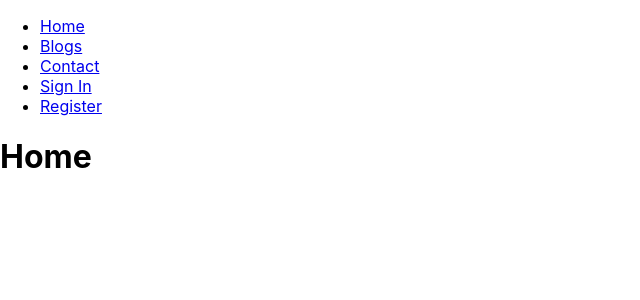
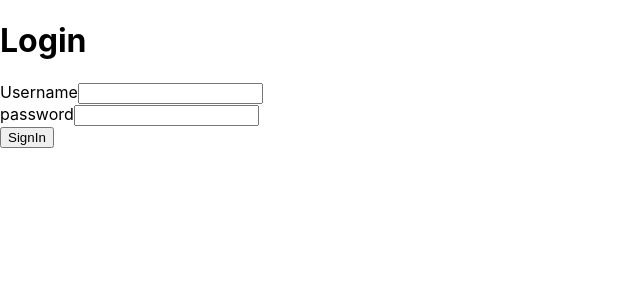
Before and after one commit to nsilz44/story-blog, a React (Create React App) app in the folder client/: page / in a window 1280 px wide. Shown: the top 300 px of the page, without its empty margins (0-640 px from the left). Built offline with nearby package versions, Linux system fonts and the light colour scheme.

Commit message:
client side token

```diff
--- a/client/src/App.js
+++ b/client/src/App.js
@@ -1,4 +1,5 @@
 import "./App.css";
+import React ,{ useState } from "react";
 import { BrowserRouter, Routes, Route } from "react-router-dom";
 import Layout from "./pages/Layout";
 import Home from "./pages/Home";
@@ -11,6 +12,12 @@ import Register from "./pages/Register";
 import Verification from "./pages/Verification";
 
 function App() {
+  const [token, setToken] = useState('');
+
+  if(!token) {
+    return <SignIn setToken={setToken} />
+  }
+
   return (
     <BrowserRouter>
       <Routes>
@@ -20,7 +27,7 @@ function App() {
           <Route path="contact" element={<Contact />} />
           <Route path="superUser" element={<SuperUser />} />
           <Route path="register" element={<Register  />} />
-          <Route path="signIn" element={<SignIn   />} />
+          <Route path="signIn" element={<SignIn  setToken={setToken} />} />
           <Route path="verification" element={<Verification  />}/>
           <Route path="*" element={<NoPage />} />
         </Route>
--- a/client/src/pages/SignIn.js
+++ b/client/src/pages/SignIn.js
@@ -1,55 +1,55 @@
 import React ,{ useState } from "react";
+import PropTypes from 'prop-types';
 
-const SignIn = () => {
-   const [usernameSign, setUsernameSign] = useState("");
-   const [passwordSign, setPasswordSign] = useState ("");
-
-   const signInUser = () =>{
-      try {
-       const data = {
-          username : usernameSign,
-          password : passwordSign
-       }
+async function signInUser(data){
    console.log(data)
-       const res = fetch('http://localhost:8080/signin', {
+   return fetch('http://localhost:8080/signin', {
      method: 'POST',
      headers: {
        "content-type": "application/json"
      },
      body: JSON.stringify(data),
+   }).then(res => res.json())
+  }
+
+
+export default function SignIn({ setToken }) {
+   const [username, setUsername] = useState("");
+   const [password, setPassword] = useState ("");
+
+   const completeSignIn = async e => {
+    e.preventDefault();
+    const token = await signInUser({
+      username: username,
+      password: password
     });
-       if  (res.ok) {
-         console.log(res)
+    setToken(token);
   }
-       if (!res.ok) {
-         console.log(`POST failed with ${res.status}.`)
-         console.log(res);};
-     } catch(err) {
-       console.error(err);
-     };
-   };
+
 
    function SignUsernameChange(e) {
-      setUsernameSign(e.target.value);
+      setUsername(e.target.value);
     };
 
     function SignPasswordChange(e) {
-      setPasswordSign(e.target.value);
+      setPassword(e.target.value);
     };
-
 
     return (
 
            <div className="Login">
               <h1>Login</h1>
-              <form onSubmit={signInUser}>
+              <form onSubmit={completeSignIn}>
                 <label>Username</label>
-                <input type="text" value={usernameSign} onChange={SignUsernameChange}   /><br/>
+                <input type="text" value={username} onChange={SignUsernameChange}   /><br/>
                 <label>password</label>
-                <input type="password" value={passwordSign} onChange={SignPasswordChange}  /> <br />
+                <input type="password" value={password} onChange={SignPasswordChange}  /> <br />
                 <button id="submit" type="submit" > SignIn</button>
               </form>
            </div>
       );
    };
-  export default SignIn;
+
+SignIn.propTypes = {
+    setToken: PropTypes.func.isRequired
+  };
```
Lines whose indentation alone changed are shown as unchanged.
